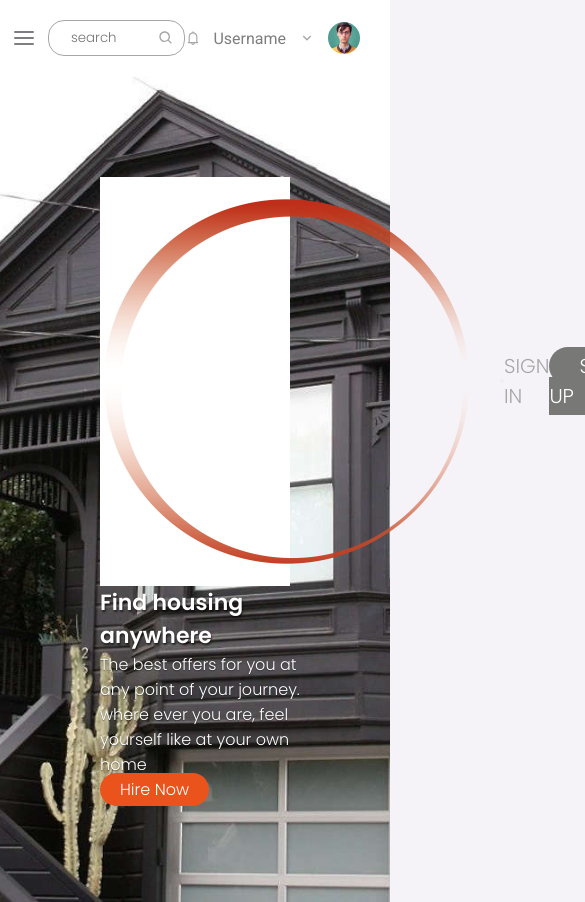
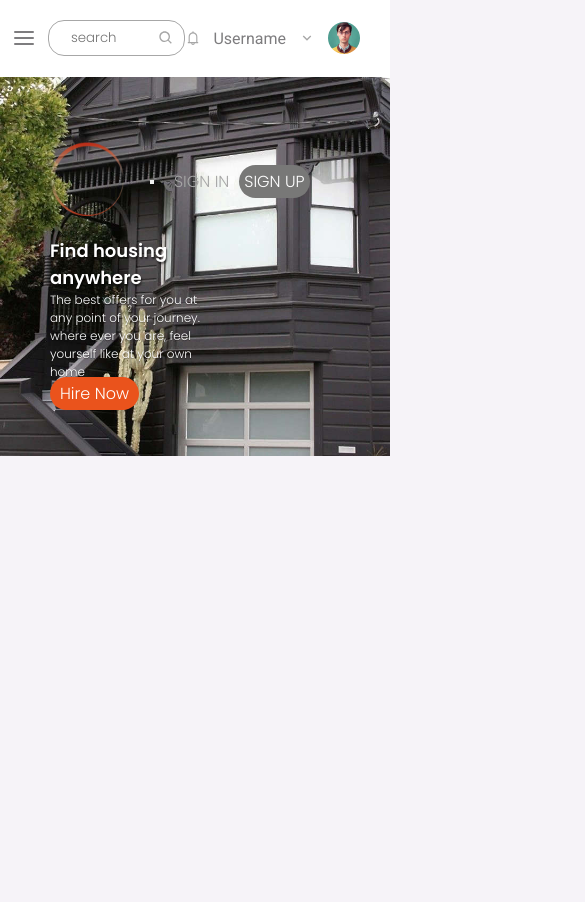
Before and after one commit to shella12/RentAnItemApp, a React (Create React App) app: page / in a window 390 px wide. Shown: the top 902 px of the page, 585 px wide, since content can reach past the window. After the commit the page ends 844 px from the top, so only its background shows below. Built offline with nearby package versions, Linux system fonts and the light colour scheme; no server answers.

Commit message:
Add Media quiry

```diff
--- a/src/App.scss
+++ b/src/App.scss
@@ -51,3 +51,255 @@
 .white {
   color: #fff !important;
 }
+
+
+.container {
+  max-width: 768px !important;
+  padding: 0 !important;
+}
+
+.slack {
+  margin: 0 auto;
+}
+
+.logo {
+  width: 150px;
+}
+
+.about-section {
+  padding: 30px;
+  background-color: #fff;
+
+  &__sub {
+    text-transform: uppercase;
+    color: #b9b6b6;
+    text-align: center;
+    font-size: 13px;
+  }
+
+  &__primary,
+  &__left-title {
+    text-align: center;
+    font-size: 25px;
+    font-weight: 300;
+  }
+
+  &__left-title {
+    text-align: left;
+  }
+
+  &__desc {
+    font-weight: 100;
+    font-size: 14px;
+    color: #000;
+  }
+}
+
+.feature-section {
+  background-color: #e8f0ff;
+}
+
+.call-action {
+  height: 150px;
+  background: url("./assets/profile-photo.jpeg") top center no-repeat;
+  color: #e8f0ff;
+  display: flex;
+  flex-direction: column;
+  justify-content: center;
+  align-items: center;
+}
+.custom-navbar{
+  background-color: transparent;
+
+}
+
+.footer {
+  color: #b9b6b6;
+  text-align: center;
+  font-size: small;
+}
+
+.login-box {
+  display: flex;
+  height: 100vh;
+  flex-direction: column;
+  justify-content: center;
+  align-items: center;
+  text-align: center;
+  background-color: rgba(255, 255, 255, 0.8);
+  position: relative;
+}
+
+.login-box::after {
+  content: "";
+  background: url("./assets/profile-photo.jpeg") bottom center no-repeat;
+  background-size: cover;
+  top: 0;
+  left: 0;
+  bottom: 0;
+  right: 0;
+  position: absolute;
+  z-index: -1;
+}
+
+.form-control {
+  border-radius: 20px !important;
+  padding: 5px 10px;
+}
+
+.modal-popup {
+  overflow: hidden;
+  padding: 5px;
+  display: flex;
+  flex-direction: column;
+  justify-content: center;
+  align-items: center;
+}
+/* Media queries for responsiveness */
+@media screen and (max-width: 767px) {
+  .header {
+    height: 300%;
+    padding: 40px;
+
+    &-content {
+      width: 100%;
+      max-width: 80%;
+
+      &__title {
+        font-size: 16px;
+      }
+
+      &__desc {
+        font-size: 12px;
+      }
+    }
+  }
+
+  .btn-oval {
+    padding:0 25px;
+  }
+
+
+  .auth_links {
+    display: flex;
+    flex-direction: row;
+    justify-content: space-between;
+    align-items: center;
+    font-size: 20px;
+
+    .nav-link-space {
+      margin-right: 10px; /* Adjust the margin value as needed */
+    }
+  }
+  .logo {
+    width: 100px;
+  }
+
+  .about-section {
+    padding: 10px;
+
+    &__sub {
+      font-size: 10px;
+    }
+
+    &__primary,
+    &__left-title {
+      font-size: 18px;
+    }
+
+    &__desc {
+      font-size: 12px;
+    }
+  }
+
+  /* Additional styles for small screens */
+}
+
+/* Media queries for larger screens if needed */
+@media screen and (max-width: 575px) {
+  /* Styles for iPhone */
+  .header {
+  height: 150%;
+  padding: 50px;
+  &-content {
+  width: 150px;
+  &__title {
+  font-size: 18px;
+  }
+  &__desc {
+  font-size: 12px;
+  }
+  }
+  }
+  .btn-oval {
+  padding: 5px 10px;
+  }
+  .btn-menu {
+  padding: 5px 5px;
+  }
+  .auth_links {
+  font-size: 16px;
+  }
+  .logo {
+  width: 80px;
+  }
+  .about-section {
+  &__primary,
+  &__left-title {
+  font-size: 22px;
+  }
+  &__desc {
+  font-size: 12px;
+  }
+  }
+  .call-action {
+  height: 100px;
+  }
+  .footer {
+  font-size: x-small;
+  }
+  }
+
+  @media screen and (min-width: 576px) and (max-width: 767px) {
+  /* Styles for Samsung */
+  .header {
+  height: 200%;
+  padding: 75px;
+  &-content {
+  width: 180px;
+  &__title {
+  font-size: 20px;
+  }
+  &__desc {
+  font-size: 14px;
+  }
+  }
+  }
+  .btn-oval {
+  padding: 5px 15px;
+  }
+  .btn-menu {
+  padding: 5px 7.5px;
+  }
+  .auth_links {
+  font-size: 18px;
+  }
+  .logo {
+  width: 90px;
+  }
+  .about-section {
+  &__primary,
+  &__left-title {
+  font-size: 23px;
+  }
+  &__desc {
+  font-size: 13px;
+  }
+  }
+  .call-action {
+  height: 125px;
+  }
+  .footer {
+  font-size: small;
+  }
+  }
```
